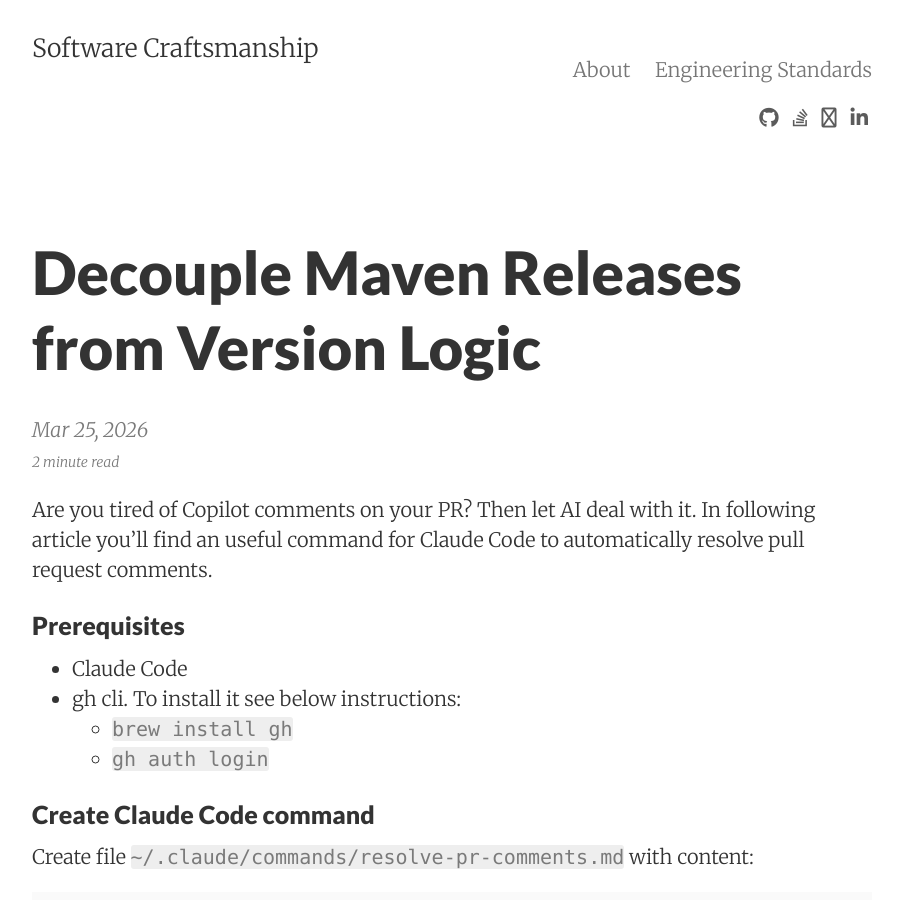
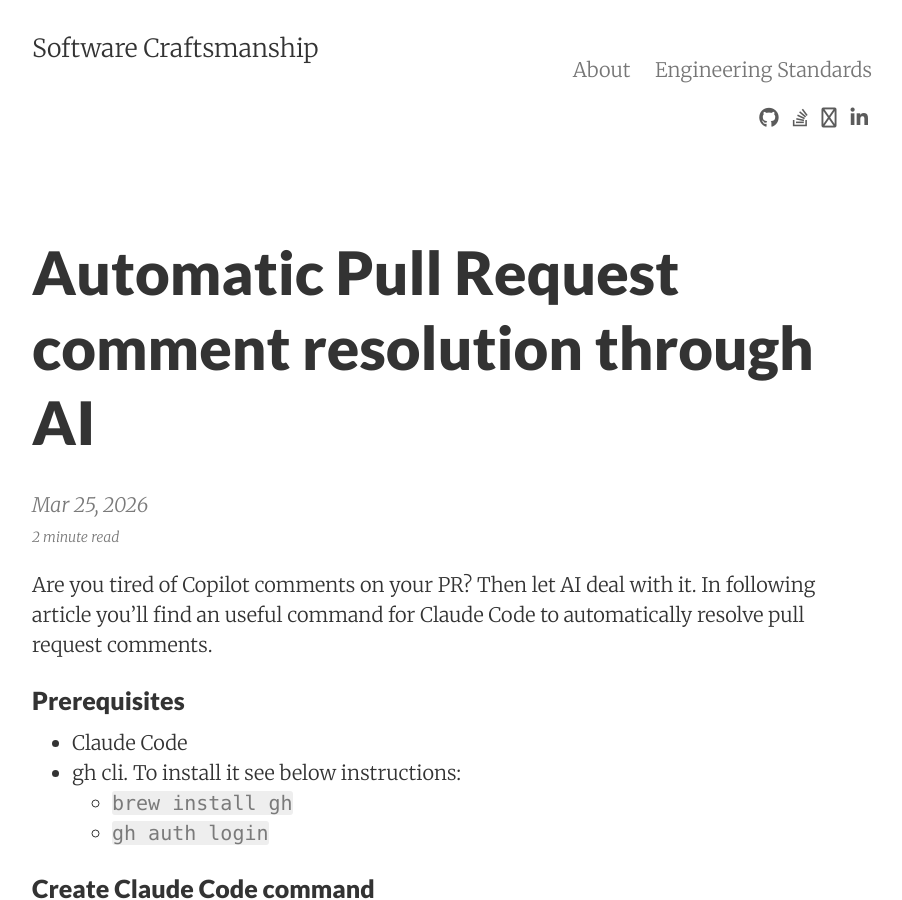
Before and after one commit to apulbere/apulbere.github.io, a Jekyll site: the page built from _posts/2026-03-25-claude-resolve-pr-comments.md, in a window 1280 px wide and 900 px high. Shown: the whole window, without its empty margins (188-1090 px from the left). Built offline with Jekyll 4.4.1, drawn with Linux system fonts in a browser that asks for light colours; nearby versions of some CDN libraries.

Commit message:
Update 2026-03-25-claude-resolve-pr-comments.md

```diff
--- a/_posts/2026-03-25-claude-resolve-pr-comments.md
+++ b/_posts/2026-03-25-claude-resolve-pr-comments.md
@@ -1,7 +1,7 @@
 ---
 layout: post
-title: Decouple Maven Releases from Version Logic
-tags: [java, maven, ci/cd]
+title: Automatic Pull Request comment resolution through AI
+tags: [ai, code-review, copilot, claude]
 ---
 Are you tired of Copilot comments on your PR? Then let AI deal with it. In following article you'll find an useful command for Claude Code to automatically resolve pull request comments.
 
```
